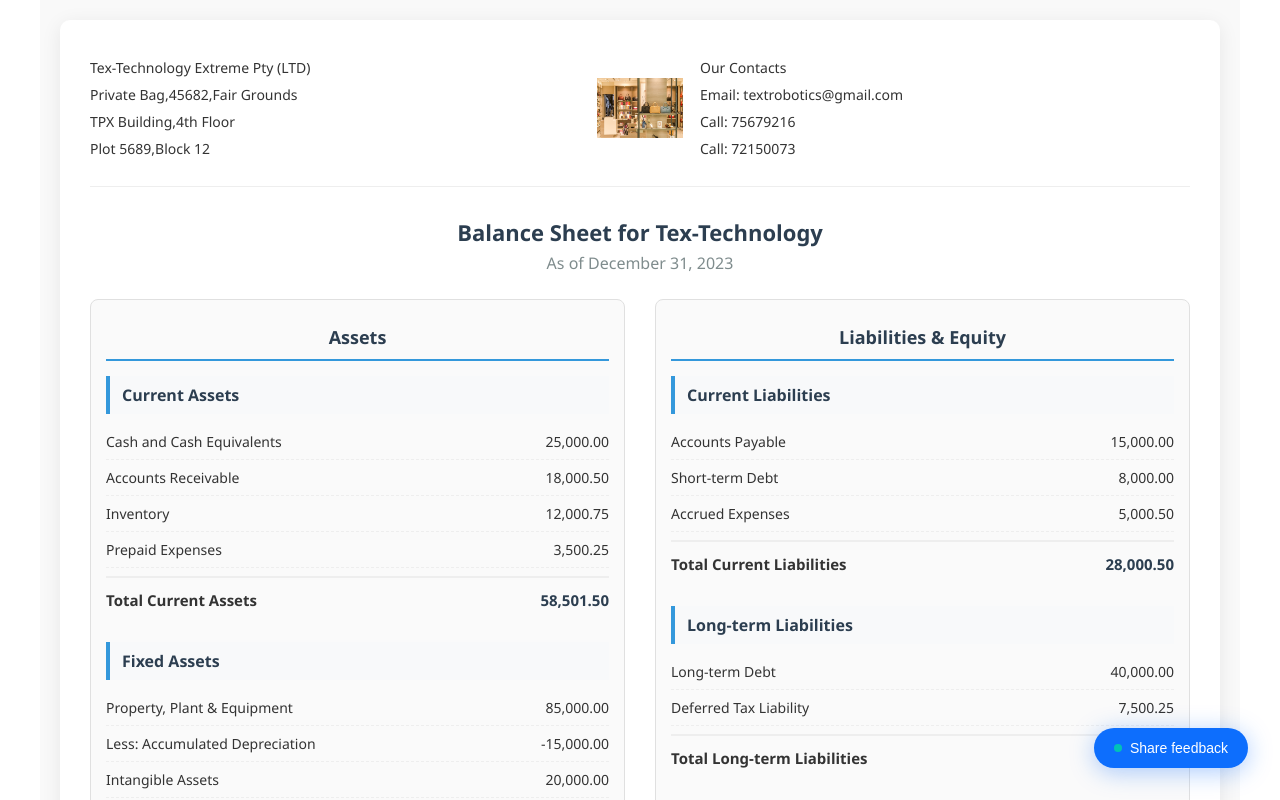
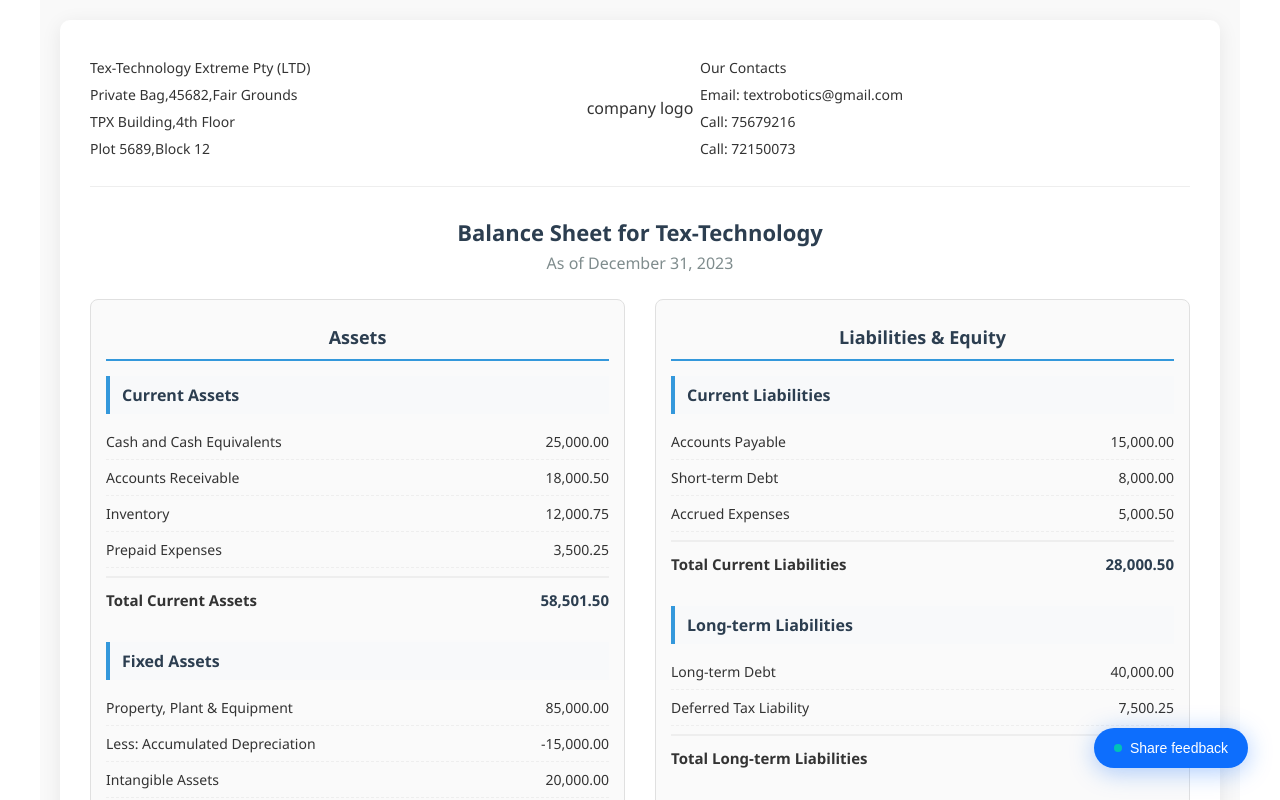
Before and after one commit to aselarbw-dev/aselar, a React (Vite) app in the folder aselar-receipts/: page /balance-sheet in a window 1280 px wide. Shown: the top 800 px of the page. Built offline with nearby package versions, Linux system fonts and the light colour scheme.

Commit message:
commented out sample logo

```diff
--- a/aselar-receipts/src/Templates/BalanceSheet.tsx
+++ b/aselar-receipts/src/Templates/BalanceSheet.tsx
@@ -1,7 +1,7 @@
 // BalanceSheet.tsx
 import React, { useState, useRef } from 'react';
 import styles from './BalanceSheet.module.css';
-import income from '../assets/apparel-1850804_640.jpg';
+//import income from '../assets/apparel-1850804_640.jpg';
 import { Chart as ChartJS, CategoryScale, LinearScale, BarElement, Title, Tooltip, Legend, ChartOptions } from 'chart.js';
 import { Bar } from 'react-chartjs-2';
 import { toPng } from 'html-to-image';
@@ -307,7 +307,8 @@ const BalanceSheet: React.FC<BalanceSheetProps> = ({
             </div>
 
             <div className={styles.logo}>
-              <img src={income} alt="company logo" />
+              company logo
+              {/*<img src={income} alt="company logo" /> */}
             </div>
 
             <div className={styles.contacts}>
```
